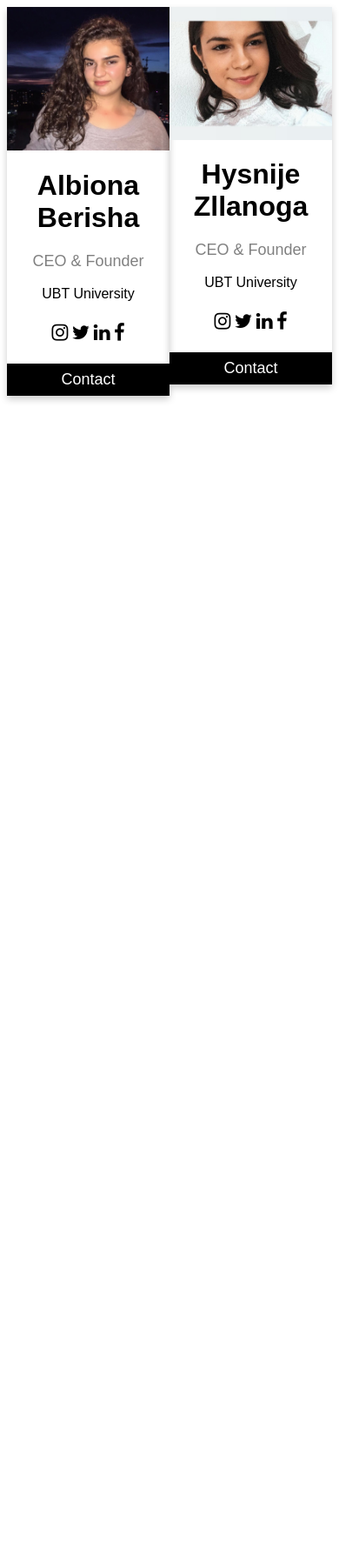
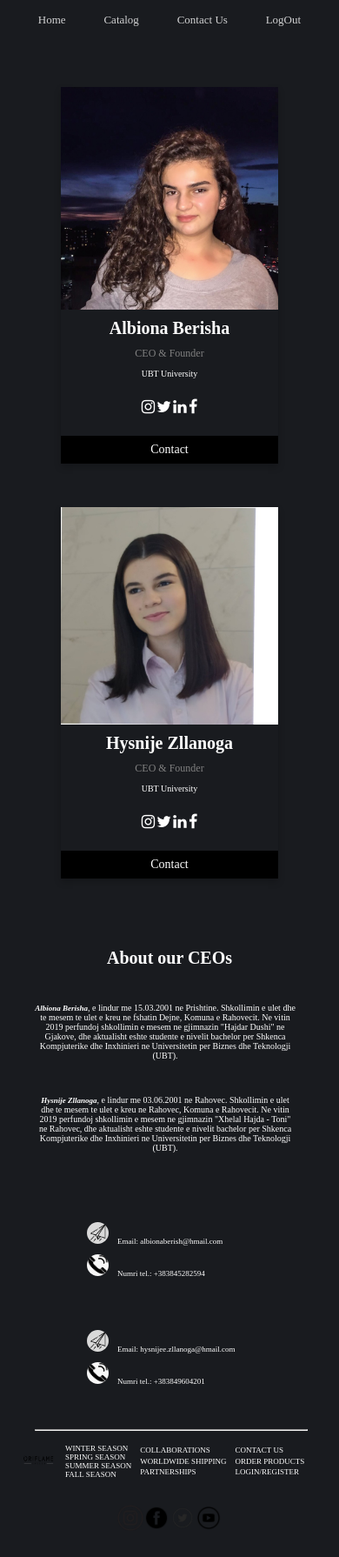
Before and after one commit to Hysnijee/Projekti, a PHP site: page /views/ceo.php in a window 390 px wide. Shown: the whole page at 87% size. Before the commit the page ends 462 px from the top, so only its background shows below. Run offline with PHP 8.4, Linux system fonts and the light colour scheme.

Commit message:
Ceo.php all done!

```diff
--- a/style/ceo.css
+++ b/style/ceo.css
@@ -1,7 +1,34 @@
+*{
+    margin:0;
+    padding:0;
+    background-color: #191b1f;
+    font-family: century gothic;
+    color:white;
+}
+/*--------header---------*/
+.header{
+    height:50px;
+    opacity: 0.8;
+}
+.header ul{
+    display: flex;
+    position: relative;
+    top:15px;
+    bottom:15px;
+    justify-content: space-evenly;
+    list-style: none;
+}
+.header ul li a{
+    text-decoration: none;
+    color:white;
+    font-size: large;
+}
+/*body*/
 .main{
     display: flex;
     flex-direction: row;
     justify-content: space-around;
+    padding-top: 50px;
 }
 .card {
     box-shadow: 0 4px 8px 0 rgba(0, 0, 0, 0.2);
@@ -13,6 +40,40 @@
 .title {
     color: grey;
     font-size: 18px;
+    padding-top: 10px;
+    padding-bottom: 10px;
+}
+h1{
+    font-size: 30px;
+    padding-top: 10px;
+}
+p{
+    font-size: 14px;
+}
+.about{
+    padding-top: 70px;
+    text-align: center;
+}
+#ceobio{
+    font-size: 14px;
+    padding-left: 300px;
+    padding-top: 40px;
+    width: 650px;
+}
+.contactCeos{
+    padding-top: 100px;
+    padding-left: 250px;
+    display: flex;
+    flex-direction: row;
+}
+.contactCeos img{
+    border-radius: 40px;
+    width: 25px;
+    height: 25px;
+}
+#ulc{
+    list-style-type: none;
+    padding-left: 70px;
 }
 button {
     border: none;
@@ -34,23 +95,192 @@
 button:hover, a:hover {
     opacity: 0.7;
 }
+
+/*--------footer-----------*/
+.footer{
+    display: flex;
+    color: white;
+    padding-top: 100px;
+    padding-left:6%;
+    padding-bottom: 50px;
+}
+.main-list{
+    display: flex;
+    list-style: none;
+}
+.inner-list{
+    display: flex;
+    flex-direction: column;
+    list-style: none;
+    justify-content: space-evenly;
+    margin-left:150px;
+}
+.footer ul li img{
+    width:120px;
+    height:30px;
+}
+#hr-separate{
+    width:80%;
+    margin-top:100px;
+    margin-left: 150px;
+}
+.socials{
+    display: flex;
+    justify-content: center;
+    padding:30px;
+}
+.socials img{
+    width:50px;
+    height:50px;
+}
+
+/*------ Responsive per iPhoneX ---------*/
+@media only screen and (max-width:400px){
+    *{
+        font-size: xx-small;
+    }
+    .header ul li a{
+        font-size: small;
+    }
+    /*--- body ----*/
+    .main {
+        display: flex;
+        flex-direction: column;
+        padding-top: 50px;
+    }
+    .card {
+        box-shadow: 0 4px 8px 0 rgb(0 0 0 / 20%);
+        max-width: 250px;
+        text-align: center;
+        font-family: arial;
+    }
+    h1 {
+        font-size: 20px;
+        padding-top: 10px;
+    }
+    .title {
+        color: grey;
+        font-size: 12px;
+        padding-top: 10px;
+        padding-bottom: 10px;
+    }
+    a {
+        text-decoration: none;
+        font-size: 18px;
+        color: black;
+    }
+    p {
+        font-size: 10px;
+    }
+    button {
+        border: none;
+        padding: 8px;
+        color: white;
+        background-color: #000;
+        cursor: pointer;
+        width: 100%;
+        font-size: 14px;
+    }
+    #ceobio {
+        font-size: 10px;
+        padding-left: 40px;
+        padding-top: 40px;
+        width: 300px;
+    }
+    .contactCeos {
+        padding-top: 80px;
+        padding-left: 30px;
+        padding-bottom: 50px;
+        display: flex;
+        flex-direction: column;
+    }
     #ceoAlbiona{
-        padding-bottom: 200px;
+        margin-bottom: 50px;
     }
-    .collapsible {
-        color: white;
+    /*----footer----*/
+    .footer{
+        padding:0;
+    }
+    #hr-separate{
+        margin-left: 40px;
+        margin-top:0;
+    }
+    .inner-list{
+        margin-left: 10px;
+        margin-top: 15px;
+    }
+    .footer ul li img{
+        width:40px;
+        height:15px;
+    }
+    .first-footer-ul li:nth-child(2){
+        display: none;
+    }
+    .main-list{
+        margin-left: 15px;
+    }
+    .socials img{
+        width: 30px;
+        height:30px;
+    }
+}
+/*--------- Responsive per iPad --------*/
+@media only screen and (min-width:760px) and (max-width:780px){
+
+    /*---- body ---*/
+    .card {
+        max-width: 250px;
+        text-align: center;
+    }
+    h1 {
+        font-size: 20px;
+        padding-top: 10px;
+    }
+    .title {
+        color: grey;
+        font-size: 15px;
+        padding-top: 10px;
+        padding-bottom: 10px;
+    }
+    a {
+        text-decoration: none;
+        font-size: 18px;
+        color: black;
+    }
+    button {
+        border: none;
+        padding: 8px;
+        background-color: #000;
         cursor: pointer;
-        border: none;
-        text-align: center;
-        outline: none;
-
+        width: 100%;
+        font-size: 15px;
     }
-    .active, .collapsible:hover {
-        background-color: rgb(31, 30, 30);
+    #ceobio {
+        font-size: 12px;
+        padding-left: 100px;
+        padding-top: 40px;
+        width: 550px;
     }
-    .content {
-        padding: 0 18px;
-        display: none;
-        overflow: hidden;
-        background-color: #f1f1f1;
+    .contactCeos {
+        padding-top: 100px;
+        padding-left: 80px;
+        display: flex;
+        flex-direction: row;
+        font-size: x-small;
     }
+    /*footer*/
+    .footer{
+        padding:40px;
+        font-size: xx-small;
+    }
+    .inner-list{
+        margin-left: 40px;
+    }
+    #hr-separate{
+        margin-left: 10%;
+    }
+    .socials img{
+        height: 40px;
+        width: 40px;
+    }
+}
--- a/views/ceo.php
+++ b/views/ceo.php
@@ -8,7 +8,11 @@
     <link rel="stylesheet" href="https://cdnjs.cloudflare.com/ajax/libs/font-awesome/4.7.0/css/font-awesome.min.css">
 
 </head>
-<body class="main">
+<body>
+    <?php
+        include('../reusableCode/header.php');
+    ?>
+    <div class="main">
     <div id="ceoAlbiona">
     <div class="card">
         <img src="../images/ceoAlbiona.PNG" alt="Albiona" style="width:100%">
@@ -18,13 +22,10 @@
         <div style="margin: 24px 0;">
             <a href="https://www.instagram.com/albionaberish/"><i class="fa fa-instagram"></i></a>
             <a href="https://twitter.com/albionaberish"><i class="fa fa-twitter"></i></a>
-            <a href="#"><i class="fa fa-linkedin"></i></a>
+            <a href="https://www.linkedin.com/in/albiona-berisha-a0a42920b/"><i class="fa fa-linkedin"></i></a>
             <a href="https://www.facebook.com/albiona.berisha.547/"><i class="fa fa-facebook"></i></a>
         </div>
-        <p><button type="button" class="collapsible">Contact</button></p>
-        <div class="content">
-            <p>+38345123456</p>
-        </div>
+        <p><button type="button">Contact</button></p>
     </div>
     </div>
 
@@ -37,31 +38,40 @@
             <div style="margin: 24px 0;">
                 <a href="https://www.instagram.com/hysnije_z/"><i class="fa fa-instagram"></i></a>
                 <a href="https://twitter.com/HysnijeZ"><i class="fa fa-twitter"></i></a>
-                <a href="#"><i class="fa fa-linkedin"></i></a>
+                <a href="https://www.linkedin.com/in/hysnije-zllanoga-6881a01a7/"><i class="fa fa-linkedin"></i></a>
                 <a href="https://www.facebook.com/hysnije.zllanoga.7"><i class="fa fa-facebook"></i></a>
             </div>
-            <p><button type="button" class="collapsible">Contact</button></p>
-            <div class="content">
-                <p>+38349123456</p>
-            </div>
+            <p><button type="button">Contact</button></p>
         </div>
         </div>
-
-        <script>
-            var coll = document.getElementsByClassName("collapsible");
-            var i;
-
-            for (i = 0; i < coll.length; i++) {
-              coll[i].addEventListener("click", function() {
-                this.classList.toggle("active");
-                var content = this.nextElementSibling;
-                if (content.style.display == "block") {
-                  content.style.display = "none";
-                } else {
-                  content.style.display = "block";
-                }
-              });
-            }
-        </script>
+    </div>
+    <div class="about">
+        <h1>About our CEOs</h1>
+        <p id="ceobio">
+            <b><i>Albiona Berisha</i></b>, e lindur me 15.03.2001 ne Prishtine. Shkollimin e ulet dhe te mesem te ulet e kreu ne
+            fshatin Dejne, Komuna e Rahovecit. Ne vitin 2019 perfundoj shkollimin e mesem ne gjimnazin "Hajdar Dushi" ne Gjakove, dhe aktualisht
+            eshte studente e nivelit bachelor per Shkenca Kompjuterike dhe Inxhinieri ne Universitetin per Biznes dhe Teknologji (UBT).
+        </p>
+        <p id="ceobio">
+            <b><i>Hysnije Zllanoga</i></b>, e lindur me 03.06.2001 ne Rahovec. Shkollimin e ulet dhe te mesem te ulet e kreu ne
+            Rahovec, Komuna e Rahovecit. Ne vitin 2019 perfundoj shkollimin e mesem ne gjimnazin "Xhelal Hajda - Toni" ne Rahovec, dhe aktualisht
+            eshte studente e nivelit bachelor per Shkenca Kompjuterike dhe Inxhinieri ne Universitetin per Biznes dhe Teknologji (UBT).
+        </p>
+    </div>
+    <div class="contactCeos">
+            <div id="ceoAlbiona">
+                <ul id="ulc">
+                <li><img src="../images/ceoEmail.PNG"><span style="padding-left:10px;">Email:</span> albionaberish@hmail.com</li></br>
+                <li><img src="../images/ceoTel.png"><span style="padding-left:10px;">Numri</span> tel.: +383845282594</li></ul>
+            </div></br>
+            <div id="ceoHysnije">
+                <ul id="ulc">
+                <li><img src="../images/ceoEmail.PNG"><span style="padding-left:10px;">Email:</span> hysnijee.zllanoga@hmail.com</li></br>
+                <li><img src="../images/ceoTel.png"><span style="padding-left:10px;">Numri</span> tel.: +383849604201</li></ul>
+            </div>
+    </div>
+        <?php
+            include('../reusableCode/footer.php');
+        ?>
 </body>
 </html>
--- a/views/contactUs.php
+++ b/views/contactUs.php
@@ -41,7 +41,7 @@
 
     <div>
         <button style="background-color: white; height:30px; margin-left:50px; padding: 5px 5px; border-style:double;">
-        <a href="../views/ceo.php/" style="text-decoration: none; color:white;">
+        <a href="../views/ceo.php" style="text-decoration: none; color:white;">
         Meet the CEOs & Founders of this website</a></button>
     </div>
     <?php
```
Also changed, not shown: style/accessories.css (+28 -4 lines), images/ceoAlbiona.PNG, images/ceoEmail.PNG (added), images/ceoHysnije.PNG, images/ceoTel.png (added). Lines whose indentation alone changed are shown as unchanged.
